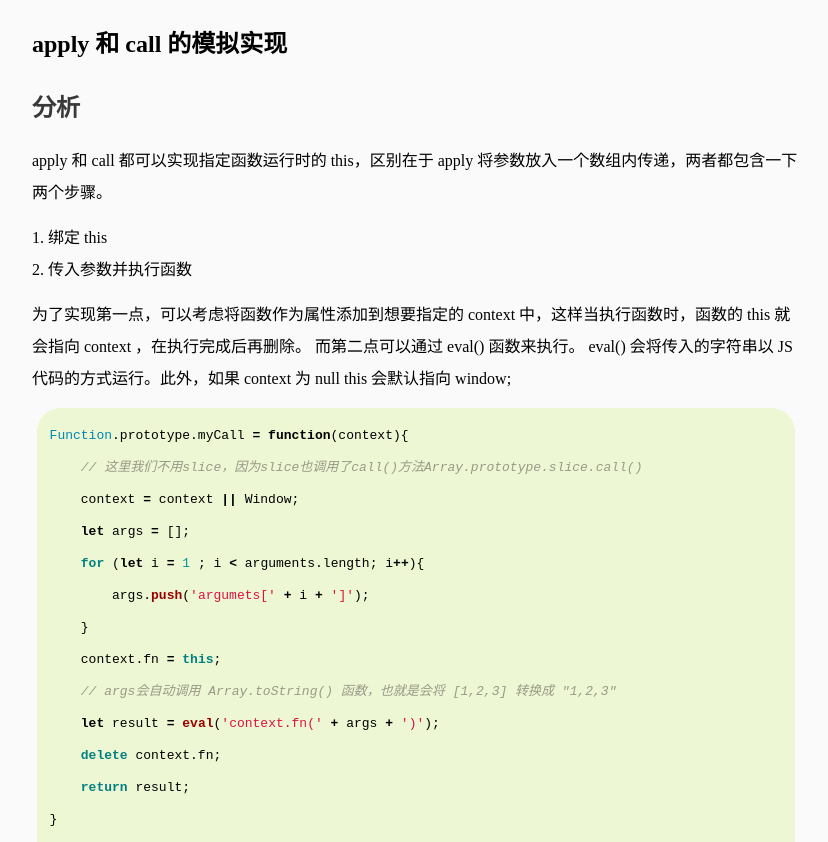
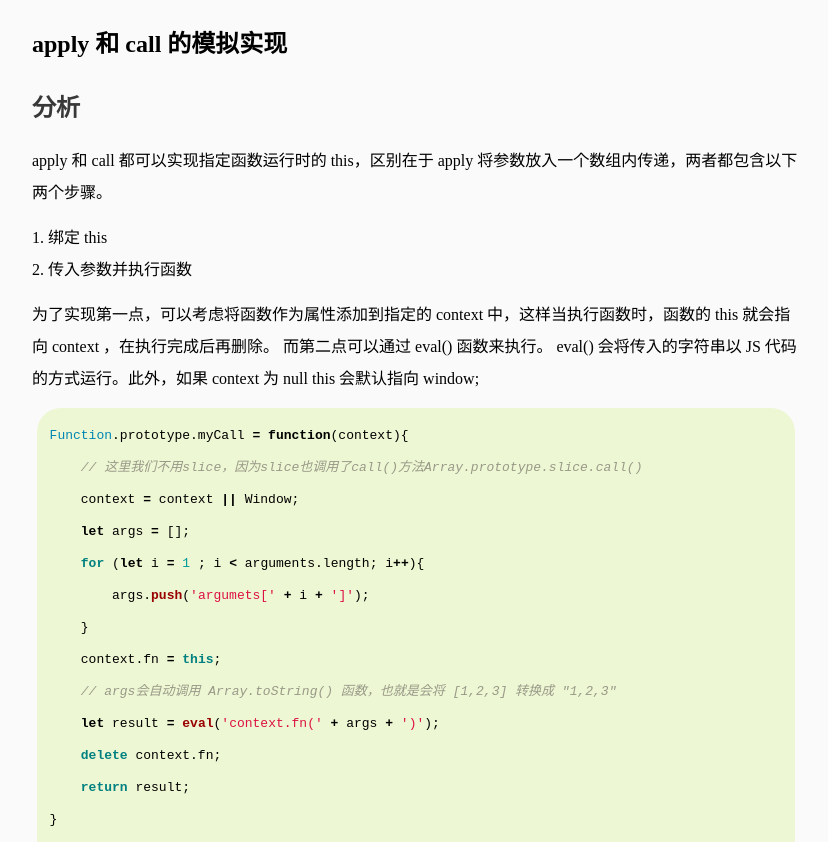
Before and after one commit to yankuang608/yankuang608.github.io, a Jekyll site: the page built from _posts/2020-07-03-apply-call.md, in a window 1280 px wide and 900 px high, cut to the strip 58-900 px from the top of the window. Shown: the whole strip, without its empty margins (224-1052 px from the left). Built offline with Jekyll 4.4.1, drawn with Linux system fonts in a browser that asks for light colours; some web fonts are replaced.

Commit message:
Update 2020-07-03-apply-call.md

````diff
--- a/_posts/2020-07-03-apply-call.md
+++ b/_posts/2020-07-03-apply-call.md
@@ -8,11 +8,11 @@ img_url: /JS.png
 ---
 # {{ page.title }}
 ## 分析
-apply 和 call 都可以实现指定函数运行时的 this，区别在于 apply 将参数放入一个数组内传递，两者都包含一下两个步骤。
+apply 和 call 都可以实现指定函数运行时的 this，区别在于 apply 将参数放入一个数组内传递，两者都包含以下两个步骤。
 1. 绑定 this
 2. 传入参数并执行函数
 
-为了实现第一点，可以考虑将函数作为属性添加到想要指定的 context 中，这样当执行函数时，函数的 this 就会指向 context ，在执行完成后再删除。 而第二点可以通过 eval() 函数来执行。 eval() 会将传入的字符串以 JS 代码的方式运行。此外，如果 context 为 null
+为了实现第一点，可以考虑将函数作为属性添加到指定的 context 中，这样当执行函数时，函数的 this 就会指向 context ，在执行完成后再删除。 而第二点可以通过 eval() 函数来执行。 eval() 会将传入的字符串以 JS 代码的方式运行。此外，如果 context 为 null
 this 会默认指向 window;
 ```js
 Function.prototype.myCall = function(context){
````
